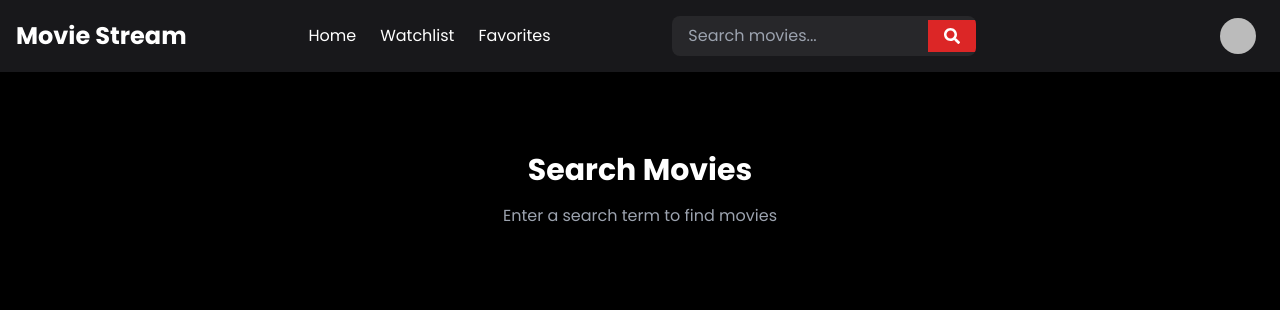
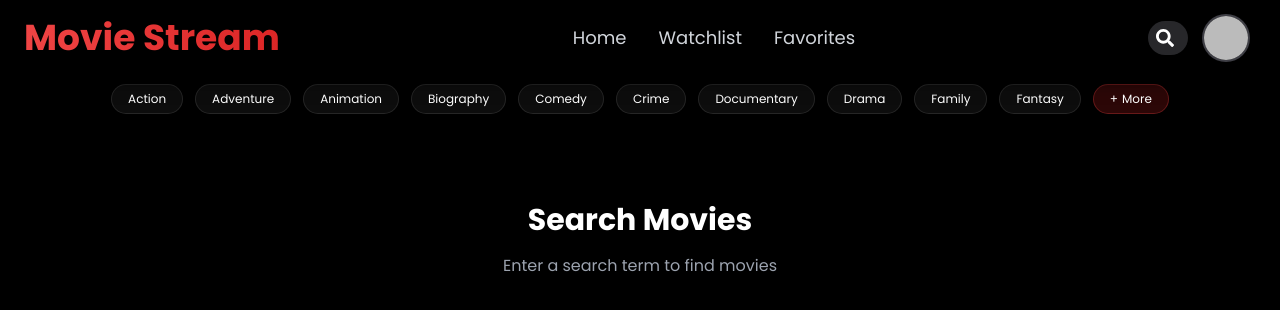
Before and after one commit to anand-krishanu/movie-streaming-platform, a React (Vite) app in the folder FRONTEND/: page /search in a window 1280 px wide. Shown: the top 310 px of the page. Built offline with nearby package versions, Linux system fonts and the light colour scheme; no server answers; sample sign-in values are in the browser's storage.

Commit message:
Navbar Updated

```diff
--- a/FRONTEND/src/components/Navbar.jsx
+++ b/FRONTEND/src/components/Navbar.jsx
@@ -3,7 +3,7 @@
 import useAuthStore from "../context/useAuthStore";
 import { signOut } from "firebase/auth";
 import { auth } from "../firebase";
-import SearchBar from "./SearchBar";
+import { FaSearch, FaTimes } from "react-icons/fa";
 
 export default function Navbar() {
   const { pathname } = useLocation();
@@ -12,25 +12,69 @@
   const dbUser = useAuthStore((s) => s.dbUser);
   const clearUser = useAuthStore((s) => s.clearUser);
 
+  const [scrolled, setScrolled] = useState(false);
+  const [lastScrollY, setLastScrollY] = useState(0);
+  const [showGenres, setShowGenres] = useState(true);
+  const [showAllGenres, setShowAllGenres] = useState(false);
+  const [searchExpanded, setSearchExpanded] = useState(false);
+  const [searchQuery, setSearchQuery] = useState("");
+
   const navItems = [
     { name: "Home", path: "/home" },
     { name: "Watchlist", path: "/watchlist" },
-    // { name: "History", path: "/history" },
     { name: "Favorites", path: "/favorites" },
   ];
+
+  const allGenres = [
+    "Action", "Adventure", "Animation", "Biography", "Comedy", "Crime",
+    "Documentary", "Drama", "Family", "Fantasy", "Horror", "Music",
+    "Mystery", "Romance", "Sci-Fi", "Sport", "Thriller", "War", "Western"
+  ];
+
+  const visibleGenres = showAllGenres ? allGenres : allGenres.slice(0, 10);
+
+  // Check if current page should show genres
+  const shouldShowGenres = !["/admin", "/admin/add-movie"].includes(pathname) &&
+                          !pathname.startsWith("/admin/");
 
   // dropdown state + click outside to close
   const [open, setOpen] = useState(false);
   const dropdownRef = useRef(null);
+  const searchRef = useRef(null);
+
   useEffect(() => {
     function onDocClick(e) {
       if (dropdownRef.current && !dropdownRef.current.contains(e.target)) {
         setOpen(false);
       }
+      if (searchRef.current && !searchRef.current.contains(e.target)) {
+        setSearchExpanded(false);
+      }
     }
     document.addEventListener("click", onDocClick);
     return () => document.removeEventListener("click", onDocClick);
   }, []);
+
+  // Handle scroll to collapse/show second row
+  useEffect(() => {
+    const handleScroll = () => {
+      const currentScrollY = window.scrollY;
+
+      if (currentScrollY > lastScrollY && currentScrollY > 100) {
+        // Scrolling down - only hide after scrolling past 100px
+        setShowGenres(false);
+      } else if (currentScrollY < lastScrollY || currentScrollY < 50) {
+        // Scrolling up or near top - show genres
+        setShowGenres(true);
+      }
+
+      setLastScrollY(currentScrollY);
+      setScrolled(currentScrollY > 50);
+    };
+
+    window.addEventListener("scroll", handleScroll, { passive: true });
+    return () => window.removeEventListener("scroll", handleScroll);
+  }, [lastScrollY]);
 
   // helper to get initials when no photo
   const getInitials = (name = "") => {
@@ -52,62 +96,122 @@
     }
   };
 
+  const handleSearch = (e) => {
+    e.preventDefault();
+    if (searchQuery.trim()) {
+      navigate(`/search?q=${encodeURIComponent(searchQuery)}`);
+      setSearchExpanded(false);
+      setSearchQuery("");
+    }
+  };
+
   const [imgError, setImgError] = useState(false);
   useEffect(() => {
     setImgError(false);
   }, [user?.photoURL]);
 
   return (
-    <nav className="flex items-center justify-between p-4 bg-zinc-900 text-white shadow-md">
-      <Link to="/" className="text-2xl font-bold">
+    <nav className="sticky top-0 z-50 text-white transition-all duration-300">
+      {/* Top Row - Main Navigation */}
+      <div className="px-6 py-4 bg-black/95 backdrop-blur-md shadow-lg shadow-black/50 relative z-50">
+        <div className="flex items-center justify-between">
+          {/* Logo */}
+          <Link
+            to="/"
+            className="text-3xl md:text-4xl font-bold bg-gradient-to-r from-red-500 to-red-600 bg-clip-text text-transparent hover:from-red-400 hover:to-red-500 transition-all duration-300"
+          >
             Movie Stream
           </Link>
 
-      <div className="flex gap-6">
+          {/* Primary Navigation */}
+          <div className="hidden md:flex gap-8 items-center">
             {navItems.map((item) => (
               <Link
                 key={item.name}
                 to={item.path}
-            className={`hover:text-red-500 ${
-              pathname === item.path ? "text-red-500 font-semibold" : ""
+                className={`relative text-lg font-medium transition-all duration-300 hover:text-red-500 group ${
+                  pathname === item.path ? "text-red-500" : "text-gray-300"
                 }`}
               >
                 {item.name}
+                <span
+                  className={`absolute -bottom-1 left-0 h-0.5 bg-red-500 transition-all duration-300 ${
+                    pathname === item.path ? "w-full" : "w-0 group-hover:w-full"
+                  }`}
+                />
               </Link>
             ))}
           </div>
 
-      {/* Search Bar - only show when logged in */}
-      {user && <SearchBar />}
+          {/* Right Section - Search & User */}
+          <div className="flex items-center gap-4">
+            {/* Expandable Search */}
+            {user && (
+              <div ref={searchRef} className="relative">
+                <form onSubmit={handleSearch} className="flex items-center">
+                  <div
+                    className={`flex items-center bg-zinc-800 rounded-full transition-all duration-300 ${
+                      searchExpanded ? "w-64 border border-zinc-700" : "w-10"
+                    }`}
+                  >
+                    <button
+                      type="button"
+                      onClick={() => setSearchExpanded(!searchExpanded)}
+                      className="p-2 hover:text-red-500 transition-colors duration-200"
+                    >
+                      <FaSearch className="text-lg" />
+                    </button>
+                    <input
+                      type="text"
+                      value={searchQuery}
+                      onChange={(e) => setSearchQuery(e.target.value)}
+                      placeholder="Search movies..."
+                      className={`bg-transparent outline-none text-base transition-all duration-300 ${
+                        searchExpanded ? "w-full pr-10 opacity-100" : "w-0 opacity-0"
+                      }`}
+                    />
+                    {searchExpanded && searchQuery && (
+                      <button
+                        type="button"
+                        onClick={() => setSearchQuery("")}
+                        className="absolute right-3 hover:text-red-500 transition-colors duration-200"
+                      >
+                        <FaTimes className="text-sm" />
+                      </button>
+                    )}
+                  </div>
+                </form>
+              </div>
+            )}
 
-      <div className="flex gap-4 items-center">
+            {/* Admin Links */}
             {dbUser?.role === "ADMIN" && (
-          <>
+              <div className="hidden lg:flex gap-4">
                 <Link
                   to="/admin"
-              className={`hover:text-red-500 ${
-                pathname === "/admin" ? "text-red-500 font-semibold" : ""
+                  className={`text-lg font-medium transition-all duration-300 hover:text-red-500 ${
+                    pathname === "/admin" ? "text-red-500" : "text-gray-300"
                   }`}
                 >
                   Admin
                 </Link>
                 <Link
                   to="/admin/add-movie"
-              className={`hover:text-red-500 ${
-                pathname === "/admin/add-movie" ? "text-red-500 font-semibold" : ""
+                  className={`text-lg font-medium transition-all duration-300 hover:text-red-500 ${
+                    pathname === "/admin/add-movie" ? "text-red-500" : "text-gray-300"
                   }`}
                 >
                   Add Movie
                 </Link>
-          </>
+              </div>
             )}
-      </div>
 
+            {/* User Profile / Login */}
             <div className="flex items-center">
               {!user && (
                 <Link
                   to="/login"
-            className="bg-red-500 px-4 py-2 rounded-md text-white hover:bg-red-600"
+                  className="bg-red-500 px-6 py-2 rounded-full text-white text-lg font-medium hover:bg-red-600 transition-all duration-300 hover:scale-105 shadow-lg hover:shadow-red-500/50"
                 >
                   Login
                 </Link>
@@ -117,38 +221,38 @@
                 <div className="relative" ref={dropdownRef}>
                   <button
                     onClick={() => setOpen((v) => !v)}
-              className="flex items-center gap-2 focus:outline-none"
+                    className="flex items-center gap-2 focus:outline-none hover:scale-105 transition-transform duration-200"
                   >
                     {user.photoURL && !imgError ? (
                       <img
                         src={user.photoURL}
                         alt={user.name}
                         onError={() => setImgError(true)}
-                  className="w-9 h-9 rounded-full object-cover"
+                        className="w-11 h-11 rounded-full object-cover ring-2 ring-zinc-700 hover:ring-red-500 transition-all duration-300"
                       />
                     ) : (
-                <div className="w-9 h-9 rounded-full bg-zinc-700 flex items-center justify-center text-sm font-semibold text-white">
+                      <div className="w-11 h-11 rounded-full bg-gradient-to-br from-red-500 to-red-600 flex items-center justify-center text-lg font-semibold text-white ring-2 ring-zinc-700 hover:ring-red-500 transition-all duration-300">
                         {getInitials(user.name)}
                       </div>
                     )}
-              <span className="hidden md:inline">{user.name}</span>
+                    <span className="hidden md:inline text-lg font-medium">{user.name}</span>
                   </button>
 
                   {open && (
-              <div className="absolute right-0 mt-2 w-40 bg-zinc-800 rounded shadow-lg p-2 z-50">
+                    <div className="absolute right-0 mt-3 w-48 bg-zinc-800 rounded-lg shadow-xl p-2 z-[60] border border-zinc-700 animate-fadeIn">
                       <button
                         onClick={() => {
                           setOpen(false);
                           navigate("/profile");
                         }}
-                  className="block w-full text-left px-3 py-2 hover:bg-zinc-700 rounded"
+                        className="block w-full text-left px-4 py-2.5 hover:bg-zinc-700 rounded-md transition-all duration-200 text-lg"
                       >
                         Profile
                       </button>
 
                       <button
                         onClick={handleSignOut}
-                  className="block w-full text-left px-3 py-2 hover:bg-zinc-700 rounded"
+                        className="block w-full text-left px-4 py-2.5 hover:bg-red-600 rounded-md transition-all duration-200 text-lg mt-1"
                       >
                         Sign Out
                       </button>
@@ -157,6 +261,48 @@
                 </div>
               )}
             </div>
+          </div>
+        </div>
+      </div>
+
+      {/* Bottom Row - Genre Tags (Collapses on Scroll) - Only show on non-admin pages */}
+      {shouldShowGenres && (
+        <div
+          className={`overflow-hidden transition-all duration-300 ease-in-out relative z-40 ${
+            showGenres ? "max-h-40 opacity-100" : "max-h-0 opacity-0"
+          }`}
+        >
+          <div className="px-6 py-2">
+            <div className="flex justify-center items-center gap-3 flex-wrap">
+              {visibleGenres.map((genre) => (
+                <Link
+                  key={genre}
+                  to={`/home?genre=${genre.toLowerCase()}`}
+                  className="px-4 py-1.5 bg-white/5 backdrop-blur-md rounded-full text-xs font-medium hover:bg-red-500 hover:scale-105 transition-all duration-300 whitespace-nowrap border border-white/10 hover:border-red-500 shadow-sm"
+                >
+                  {genre}
+                </Link>
+              ))}
+              <button
+                onClick={() => setShowAllGenres(!showAllGenres)}
+                className="px-4 py-1.5 bg-red-600/20 backdrop-blur-md rounded-full text-xs font-medium hover:bg-red-500 hover:scale-105 transition-all duration-300 border border-red-500/30 hover:border-red-500 shadow-sm flex items-center gap-1"
+              >
+                {showAllGenres ? (
+                  <>
+                    <FaTimes className="text-xs" />
+                    <span>Less</span>
+                  </>
+                ) : (
+                  <>
+                    <span>+</span>
+                    <span>More</span>
+                  </>
+                )}
+              </button>
+            </div>
+          </div>
+        </div>
+      )}
     </nav>
   );
 }
```
Also changed, not shown: FRONTEND/src/index.css (+31 -0 lines). Lines whose indentation alone changed are shown as unchanged.
